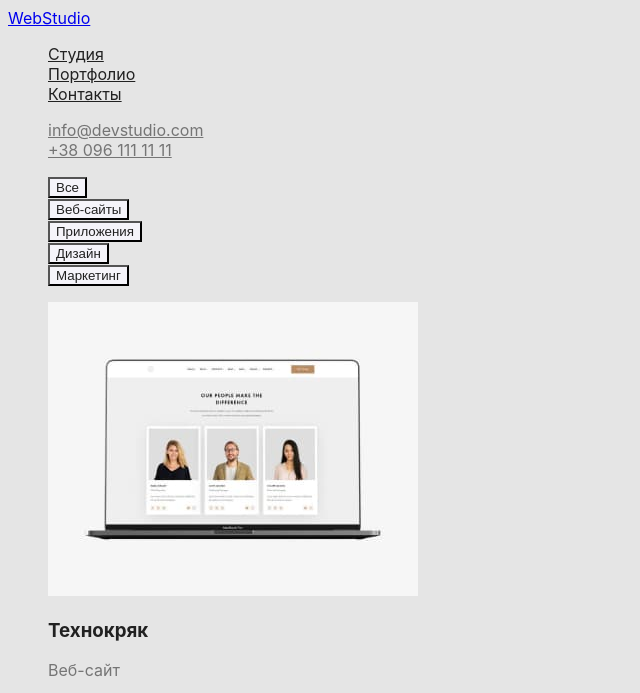
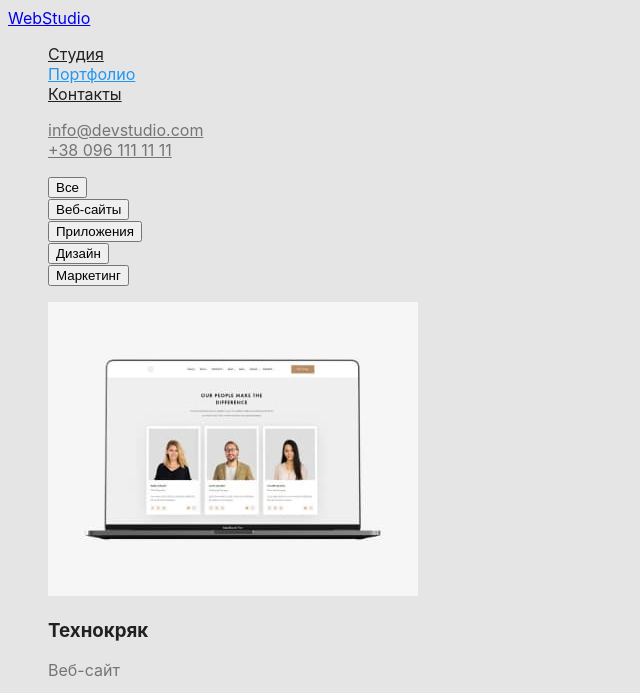
Before and after one commit to BondarViktoriia/Web-Studio, a plain HTML site: page portfolio.html in a window 1280 px wide. Shown: the top 693 px of the page, without its empty margins (0-640 px from the left). Drawn offline with Linux system fonts and the light colour scheme.

Commit message:
color href

```diff
--- a/css/style.css
+++ b/css/style.css
@@ -34,6 +34,9 @@ body {
 {
     color: var(--accent-color) ;
 }
+.site-nav .link.current {
+    color: var(--accent-color);
+}
 .contact-nav .contact-link {
     color: var(--general-color);
 }
@@ -41,6 +44,7 @@ body {
 .contact-nav .contact-link:focus {
     color: var(--accent-color);
 }
+
 /* Style Hero */
 .heroes, .hero-title {
     color:#FFFFFF ;
@@ -63,12 +67,13 @@ body {
 }
 /* Portfolio */
 
+
 /* Buttons */
 .button-hero, .button-hero:focus {
     color: #FFFFFF;
     background-color: var(--accent-color);
 }
-.button, .portfolio {
+.button .portfolio {
     color: var(--secondary-color);
     background-color: var(--secondary-background)
 }
--- a/portfolio.html
+++ b/portfolio.html
@@ -15,12 +15,12 @@
           <a href="./index.html">WebStudio </a>
           <ul class="list site-nav">
             <li><a href="./index.html" class="link"> Студия</a></li>
-            <li><a href="./portfolio.html" class="link">Портфолио</a></li>
+            <li><a href="./portfolio.html" class="link current">Портфолио</a></li>
             <li><a href="" class="link">Контакты</a></li>
           </ul>
         </nav>
         <ul class="list contact-nav">
-          <li><a href="mailto:info@devstudio.com" class="contact-link">info@devstudio.com</a></li>
+          <li><a href="mailto:info@devstudio.com" class="contact-link ">info@devstudio.com</a></li>
           <li><a href="tel:+380961111111" class="contact-link">+38 096 111 11 11</a></li>
         </ul>
       </header>
```
Also changed, not shown: index.html (+1 -1 lines).
